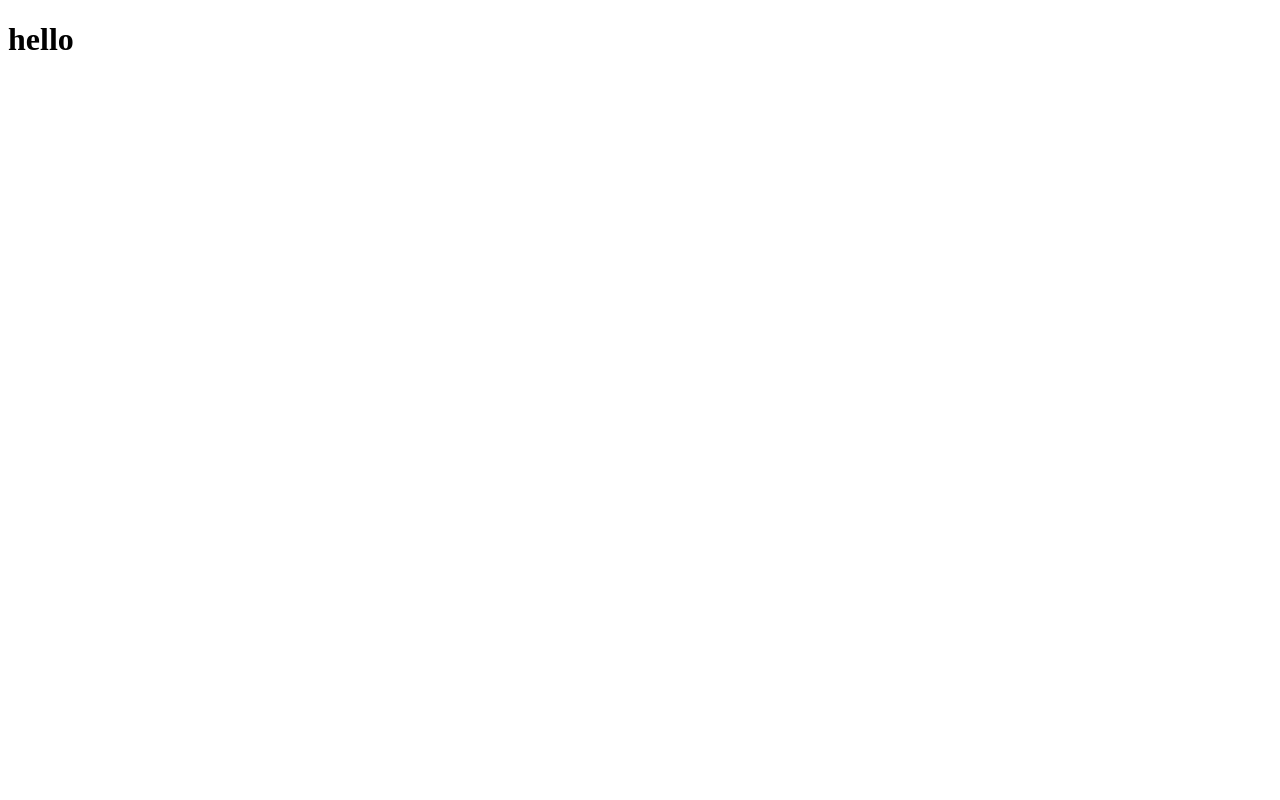
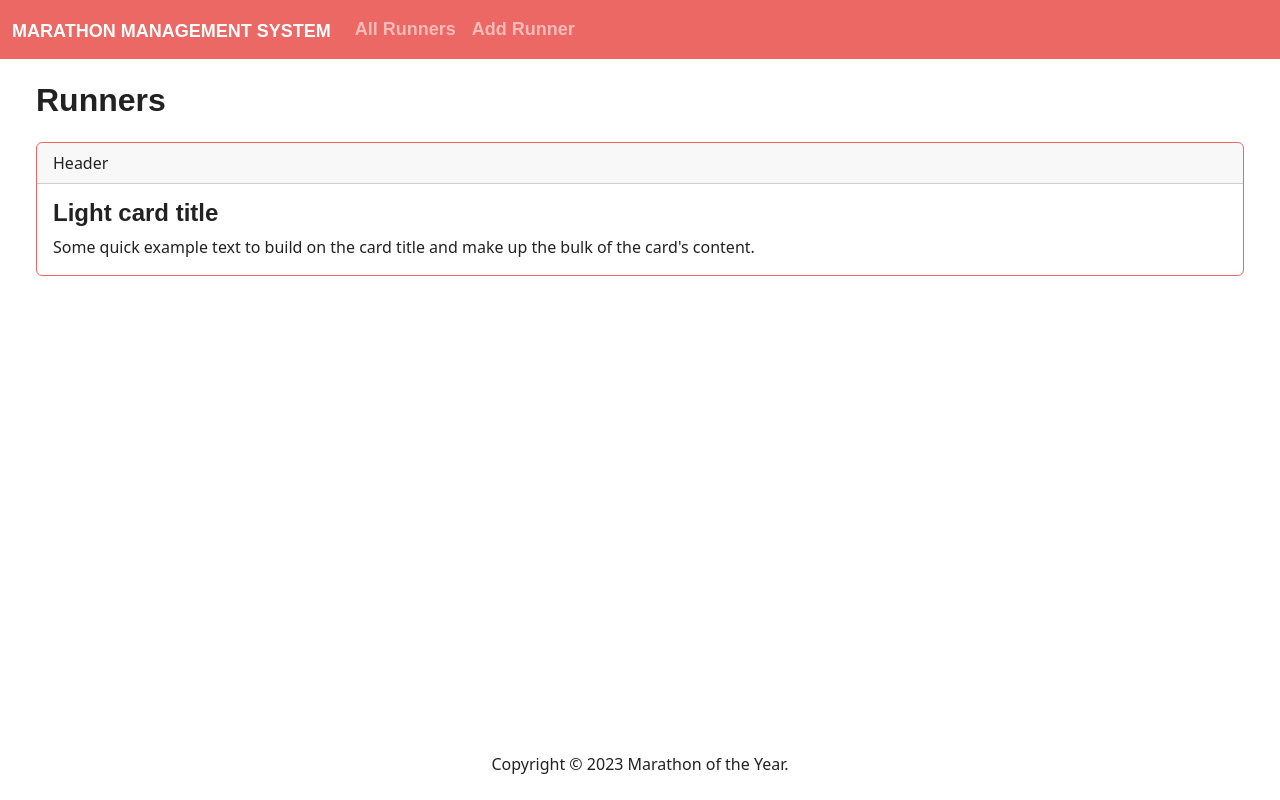
Before and after one commit to Code-Institute-Submissions/kefeletswe-project_4, a Django app: page / in a window 1280 px wide. Before the commit the page is almost empty. Run offline with Django 3.2, Linux system fonts and the light colour scheme; some libraries are stand-ins or nearby versions; some web fonts are replaced.

Commit message:
in index.html file add footer line 50 to 56, add border from line 37 to 42, incease border margin

```diff
--- a/score_app/templates/score_app/index.html
+++ b/score_app/templates/score_app/index.html
@@ -1,12 +1,59 @@
+{% load static %}
 <!DOCTYPE html>
 <html lang="en">
 <head>
     <meta charset="UTF-8">
     <meta http-equiv="X-UA-Compatible" content="IE=edge">
     <meta name="viewport" content="width=device-width, initial-scale=1.0">
+    <link rel="stylesheet" href="https://cdnjs.cloudflare.com/ajax/libs/font-awesome/6.1.1/css/all.min.css">
+    <link href="{% static 'css/bootstrap.min.css' %}" rel="stylesheet">
     <title>Score Management System</title>
 </head>
-<body>
-   <h1>hello</h1>
+<!--add flex box class to creat flexbox and flex column to display items on top of each other-->
+<body class="d-flex flex-column min-vh-100">
+    <nav class="navbar navbar-expand-lg bg-primary" data-bs-theme="dark">
+        <div class="container-fluid">
+          <a class="navbar-brand" href="#"> Marathon Management System</a>
+          <button class="navbar-toggler" type="button" data-bs-toggle="collapse" data-bs-target="#navbarColor01" aria-controls="navbarColor01" aria-expanded="false" aria-label="Toggle navigation">
+            <span class="navbar-toggler-icon"></span>
+          </button>
+          <div class="collapse navbar-collapse" id="navbarColor01">
+            <ul class="navbar-nav me-auto">
+              <li class="nav-item">
+                <a class="nav-link" href="#"> All Runners</a>
+              </li>
+              <li class="nav-item">
+                <a class="nav-link" href="#">Add Runner</a>
+              </li>
+            </ul>
+          </div>
+        </div>
+      </nav>
+      <!-- span entire view point and set margin to 4-->
+      <div class="container-fluid">
+        <h2 class="m-4"> Runners</h2>
+        <div class="row">
+            <div class="col-12">
+                <div class="card border-primary ms-4 me-4 mb-4" >
+                    <div class="card-header">Header</div>
+                    <div class="card-body">
+                      <h4 class="card-title">Light card title</h4>
+                      <p class="card-text">Some quick example text to build on the card title and make up the bulk of the card's content.</p>
+                    </div>
+                  </div>
+            </div>
+        </div>
+
+        {% block body %}
+        {% endblock %}
+      </div>
+      <footer class="mt-auto mb-4">
+        <div class="text-center">
+          <span>
+            Copyright &copy; <script>document.write(new Date().getFullYear())</script> Marathon of the Year.
+          </span>
+        </div>
+      </footer>
+<script src="https://cdn.jsdelivr.net/npm/bootstrap@5.0.2/dist/js/bootstrap.bundle.min.js"></script>
 </body>
 </html>
```
